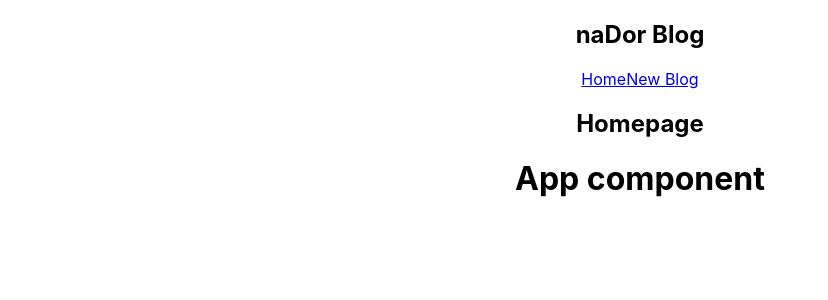
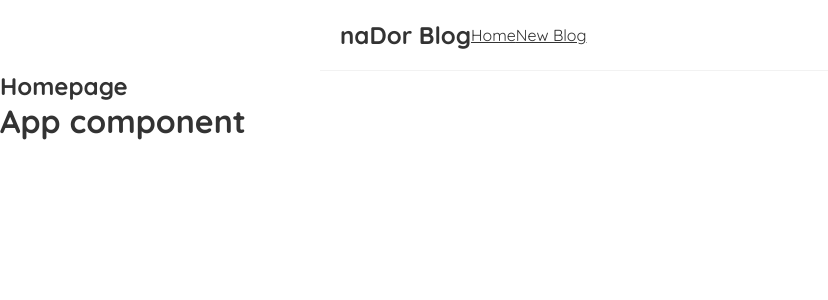
Before and after one commit to sharon5555/naDor-Blog, a React (Create React App) app in the folder nador-blog/: page / in a window 1280 px wide. Shown: the top 300 px of the page, without its empty margins (0-828 px from the left). Built offline with nearby package versions, Linux system fonts and the light colour scheme.

Commit message:
added the styles

```diff
--- a/nador-blog/src/App.css
+++ /dev/null
@@ -1,38 +0,0 @@
-.App {
-  text-align: center;
-}
-
-.App-logo {
-  height: 40vmin;
-  pointer-events: none;
-}
-
-@media (prefers-reduced-motion: no-preference) {
-  .App-logo {
-    animation: App-logo-spin infinite 20s linear;
-  }
-}
-
-.App-header {
-  background-color: #282c34;
-  min-height: 100vh;
-  display: flex;
-  flex-direction: column;
-  align-items: center;
-  justify-content: center;
-  font-size: calc(10px + 2vmin);
-  color: white;
-}
-
-.App-link {
-  color: #61dafb;
-}
-
-@keyframes App-logo-spin {
-  from {
-    transform: rotate(0deg);
-  }
-  to {
-    transform: rotate(360deg);
-  }
-}
--- a/nador-blog/src/App.js
+++ b/nador-blog/src/App.js
@@ -1,4 +1,4 @@
-import './App.css';
+import './index.css';
 import Navbar from './Navbar';
 import Home from './Home';
 
--- a/nador-blog/src/index.css
+++ b/nador-blog/src/index.css
@@ -1,13 +1,16 @@
-body {
+@import url('https://fonts.googleapis.com/css2?family=Quicksand:wght@300;400;500;600;700&display=swap');
+
+/* base styles */
+*{
   margin: 0;
-  font-family: -apple-system, BlinkMacSystemFont, 'Segoe UI', 'Roboto', 'Oxygen',
-    'Ubuntu', 'Cantarell', 'Fira Sans', 'Droid Sans', 'Helvetica Neue',
-    sans-serif;
-  -webkit-font-smoothing: antialiased;
-  -moz-osx-font-smoothing: grayscale;
+  font-family: "Quicksand";
+  color: #333;
 }
-
-code {
-  font-family: source-code-pro, Menlo, Monaco, Consolas, 'Courier New',
-    monospace;
+.navbar {
+  padding: 20px;
+  display: flex;
+  align-items: center;
+  max-width: 600px;
+  margin: 0 auto;
+  border-bottom: 1px solid #f2f2f2;
 }
```
